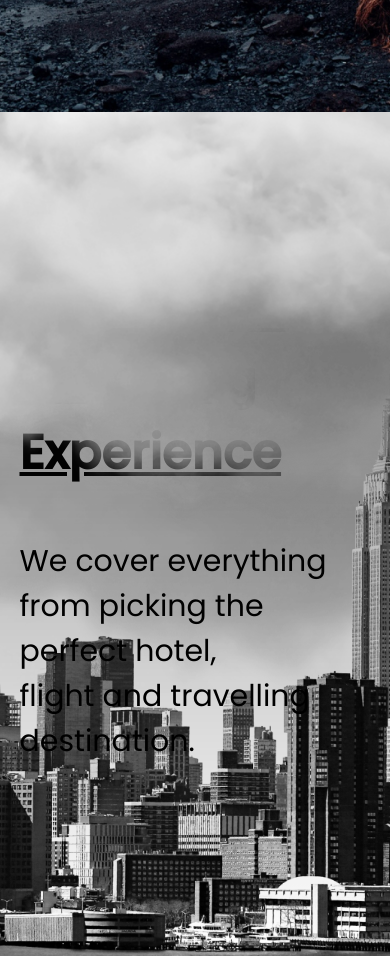
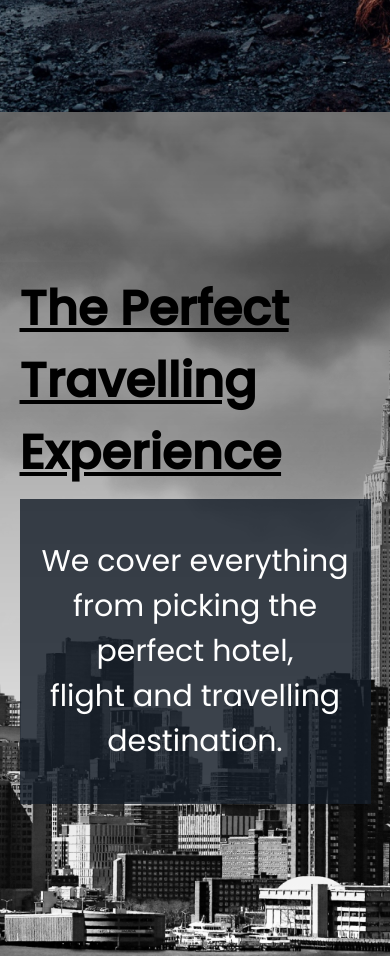
Before and after one commit to andrzejpol/travelly, a website: page index.html in a window 390 px wide. Shown: the part 788-1744 px from the top of the page. Drawn offline with Linux system fonts and the light colour scheme; a web font is replaced by a local one.

Commit message:
Added media queries to location section

```diff
--- a/style.css
+++ b/style.css
@@ -158,4 +158,19 @@ animation: cloudAnimation 9s infinite alternate ease-in-out;
   #logo {
     padding: 2rem;
   }
+  .cloud {
+    height: 40rem;
+    pointer-events: none;
+  }
+  .moving-cloud-1{
+    z-index: -1;
+  }
+  .moving-cloud-2 {
+    z-index: -2;
+  }
+  .locations-head h3 {
+    text-align: center;
+    background: rgba(19,28,39,0.8);
+    color: white;
+  }
 }
```
